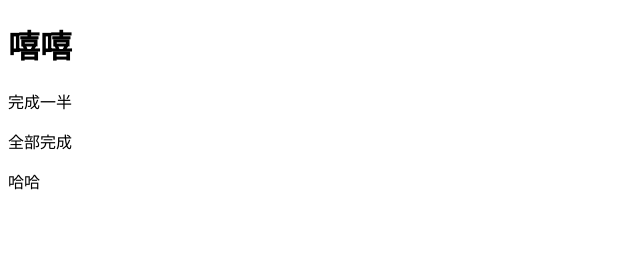
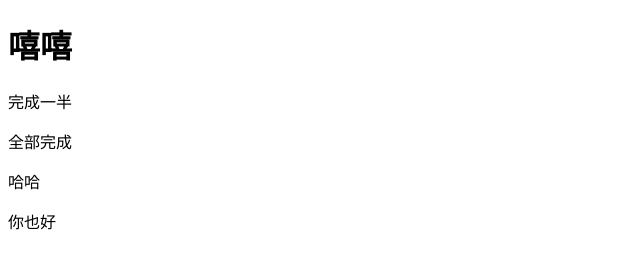
Before and after one commit to 18894493592/tmp, a plain HTML site: page index.html in a window 1280 px wide. Shown: the whole page, without its empty margins (0-640 px from the left). Drawn offline with Linux system fonts and the light colour scheme.

Commit message:
你也好

```diff
--- a/index.html
+++ b/index.html
@@ -11,5 +11,6 @@
     <p>完成一半</p>
     <p>全部完成</p>
     哈哈
+    <p>你也好</p>
 </body>
 </html>
```
